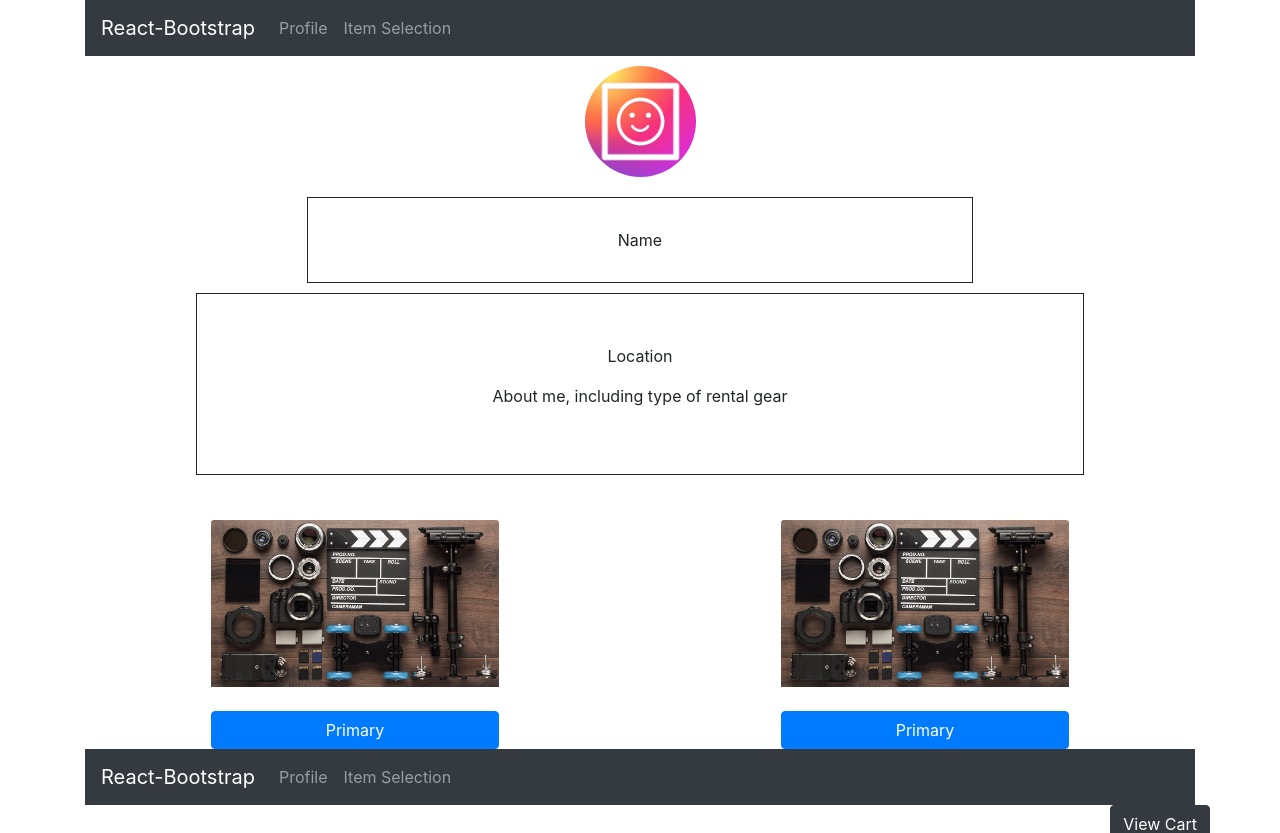
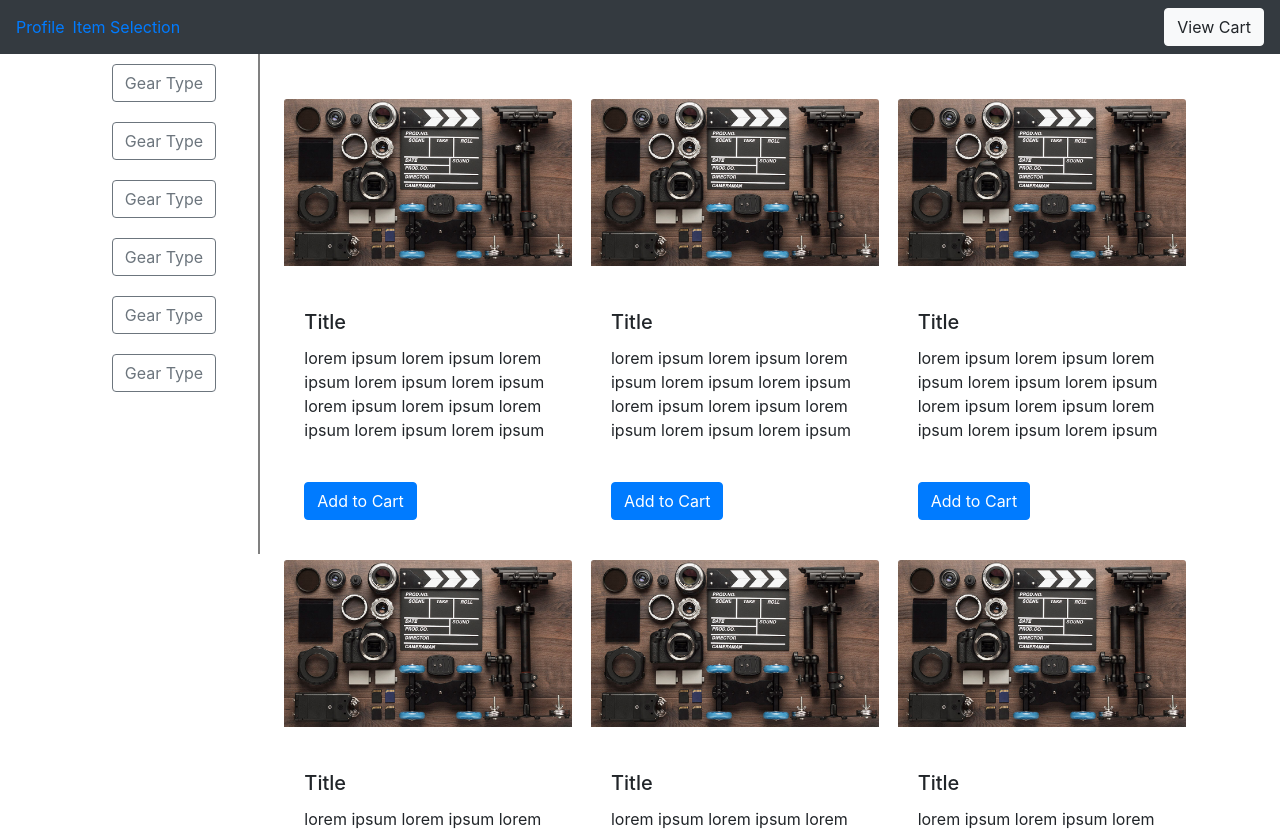
Before and after one commit to RyanMosely/Gear-Database-Application, a React (Create React App) app in the folder client/: page /alacarte in a window 1280 px wide. Shown: the top 833 px of the page. Built offline with nearby package versions, Linux system fonts and the light colour scheme.

Commit message:
fixed navbar issues

```diff
--- a/client/package.json
+++ b/client/package.json
@@ -10,6 +10,7 @@
     "react": "^17.0.1",
     "react-bootstrap": "^1.4.3",
     "react-dom": "^17.0.1",
+    "react-router-dom": "^5.2.0",
     "react-scripts": "4.0.1",
     "web-vitals": "^0.2.4"
   },
--- a/client/public/index.html
+++ b/client/public/index.html
@@ -24,7 +24,7 @@
       work correctly both with client-side routing and a non-root public URL.
       Learn how to configure a non-root public URL by running `npm run build`.
     -->
-    <title>React App</title>
+    <title>Gear Database Truck App</title>
   </head>
   <body>
     <noscript>You need to enable JavaScript to run this app.</noscript>
--- a/client/src/App.css
+++ b/client/src/App.css
@@ -65,3 +65,9 @@
 .item-listing {
   flex-wrap: wrap;
 }
+
+@media sceen and (max-width: 700px) {
+  .gear-type-col {
+    height: 0px;
+  }
+}
--- a/client/src/App.js
+++ b/client/src/App.js
@@ -1,3 +1,7 @@
+import React from 'react';
+import { BrowserRouter as Router, Route, Switch } from 'react-router-dom';
+
+import TopNavbar from './components/Navbar'
 import LandingPage from "./Pages/LandingPage";
 import AlaCartePage from "./Pages/AlaCarte"
 
@@ -5,11 +9,15 @@ import './App.css';
 
 function App() {
   return (
-    <div className="App">
-      <LandingPage />
-      <AlaCartePage />
-
-    </div>
+    <React.Fragment>
+    <Router>
+      <TopNavbar />
+        <Switch>
+          <Route exact path="/" component={LandingPage} />
+          <Route path="/alacarte" component={AlaCartePage} />
+        </Switch>
+    </Router>
+  </React.Fragment>
   );
 }
 
--- a/client/src/Pages/AlaCarte/index.js
+++ b/client/src/Pages/AlaCarte/index.js
@@ -1,18 +1,10 @@
 import React from 'react';
-import Button from 'react-bootstrap/Button';
-import Container from 'react-bootstrap/Container'
-import Row from 'react-bootstrap/Row'
-import Col from 'react-bootstrap/Col'
+import { Container, Row, Col, Button } from 'react-bootstrap';
 import ItemSelectCard from '../../components/ItemSelect.js';
-import TopNavbar from '../../components/Navbar'
 
 function AlaCartePage() {
     return (
         <Container id="a-la-carte">
-            <TopNavbar />
-            <Row className="view-cart">
-                <Button variant="dark">View Cart</Button>
-            </Row>
             <Row>
                 <Col className="gear-type-col" xs={12} sm={12} md={2}>
                     <div id="btn-group">
--- a/client/src/Pages/LandingPage/index.js
+++ b/client/src/Pages/LandingPage/index.js
@@ -4,12 +4,10 @@ import Row from 'react-bootstrap/Row'
 import Col from 'react-bootstrap/Col'
 import UserImg from '../../user.png';
 import InfoCard from '../../components/InfoCard';
-import TopNavbar from '../../components/Navbar'
 
 function Profile() {
     return (
         <Container id="profile">
-            <TopNavbar />
             <Row>
                 <Col>
                     <img className="profile-pic" src={UserImg} alt="random text about pic"/>
--- a/client/src/components/Navbar.js
+++ b/client/src/components/Navbar.js
@@ -1,16 +1,21 @@
 import React from 'react';
-import { Navbar, Nav } from 'react-bootstrap'
+import { Link } from 'react-router-dom';
+import { Navbar, Nav, Button } from 'react-bootstrap';
 
 function TopNavbar() {
     return (
         <Navbar collapseOnSelect expand="lg" bg="dark" variant="dark">
-            <Navbar.Brand href="#home">React-Bootstrap</Navbar.Brand>
             <Navbar.Toggle aria-controls="responsive-navbar-nav" />
             <Navbar.Collapse id="responsive-navbar-nav">
                 <Nav className="mr-auto">
-                    <Nav.Link href="#profile">Profile</Nav.Link>
-                    <Nav.Link href="#a-la-carte">Item Selection</Nav.Link>
+                    <Nav.Item>
+                        <Link to="/">Profile</Link>
+                    </Nav.Item>
+                    <Nav.Item className="ml-2">
+                        <Link to="/alacarte">Item Selection</Link>
+                    </Nav.Item>
                 </Nav>
+                <Button variant="light">View Cart</Button>
             </Navbar.Collapse>
         </Navbar>
     )
```
Also changed, not shown: 2 other files (tests, documents, lock files or other folders).
